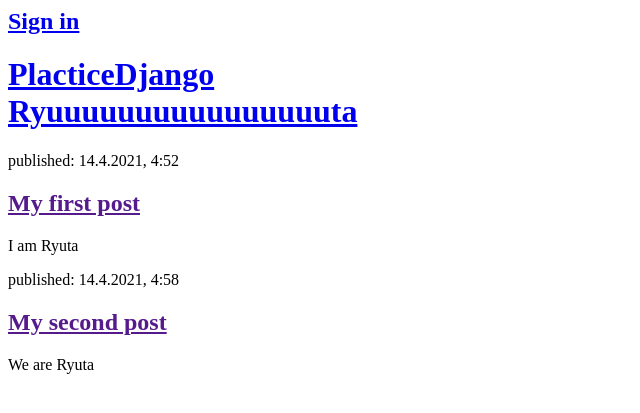
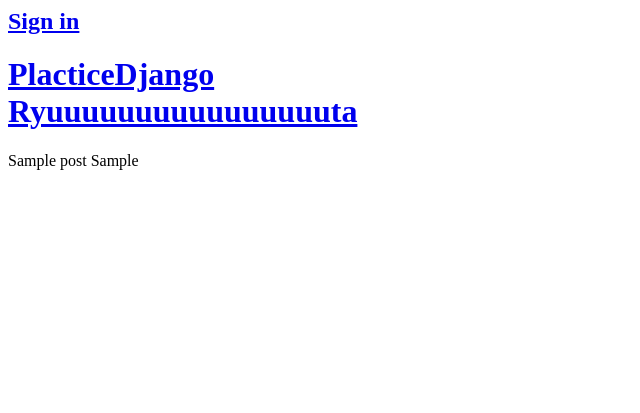
Before and after one commit to Ryuta1005/practiceDjango, a Django app: template blog/templates/blog/post_list.html in a window 1280 px wide. Shown: the top 413 px of the page, without its empty margins (0-640 px from the left). Run offline with Django 3.2, Linux system fonts and the light colour scheme; tables that the repository leaves empty hold one stand-in row (values such as "Sample post"); the template is opened without the code that fills it: values that come from a table or form of the project are taken from there, most other values are stand-ins (such as "Sample title", 1, 10 or a date in 2020).

Commit message:
Test_template

```diff
--- a/blog/templates/blog/post_list.html
+++ b/blog/templates/blog/post_list.html
@@ -11,15 +11,16 @@
         </div>
 
         <div>
-            <p>published: 14.4.2021, 4:52</p>
-            <h2><a href="">My first post</a></h2>
-            <p>I am Ryuta </p>
+            {% for post in posts %}
+                {{ post }}
+            {% endfor %}
+            {{a}}
         </div>
 
-        <div>
+        <!-- <div>
             <p>published: 14.4.2021, 4:58</p>
             <h2><a href="">My second post</a></h2>
-            <p> We are Ryuta</p>
-        </div>
+            <p> We are Ryuuuuuuuuuuuuuta</p>
+        </div> -->
     </body>
 </html>
--- a/blog/views.py
+++ b/blog/views.py
@@ -1,5 +1,8 @@
 from django.shortcuts import render
+from django.utils import timezone
+from .models import Post
 
-# Create your views here.
 def post_list(request):
+    posts = Post.objects.filter(published_date__lte=timezone.now()).order_by('published_date')
     return render(request, 'blog/post_list.html', {})
+    a=1
```
Also changed, not shown: blog/templates/blog/bese.html (added).
